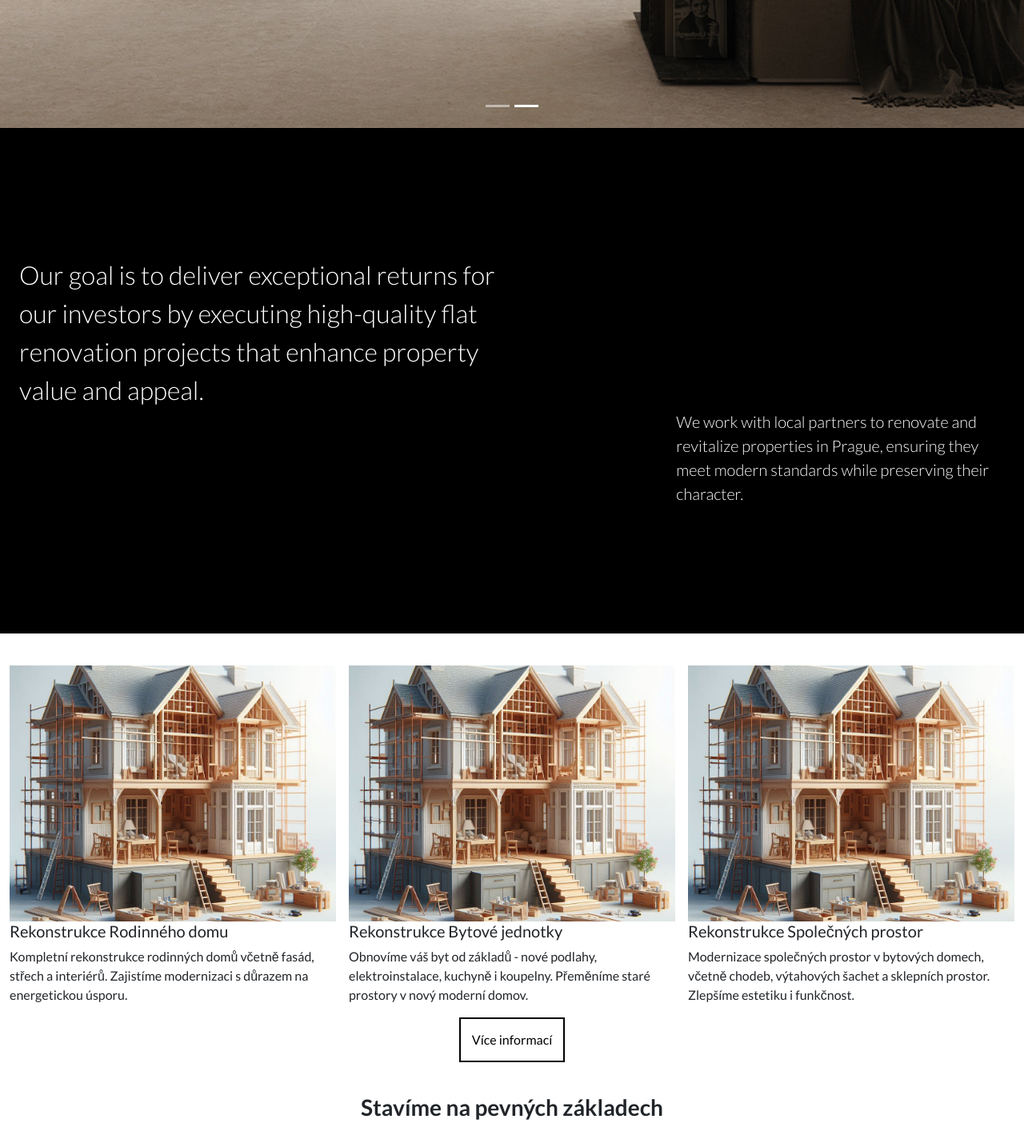
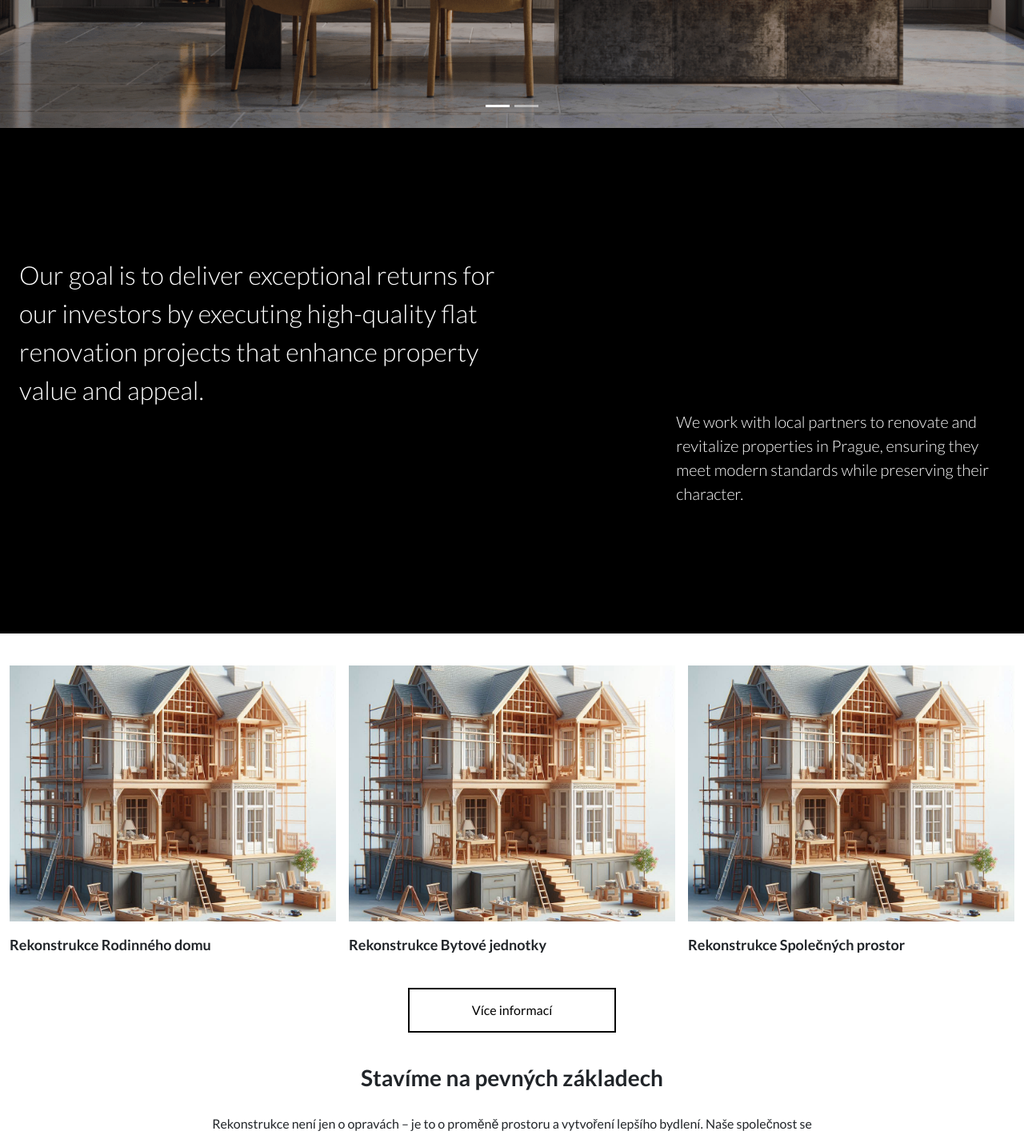
Before and after one commit to michael11plus/Stavebni-FE, a React (Create React App) app: page / in a window 1280 px wide. Shown: the part 640-2059 px from the top of the page at 80% size. Built offline with nearby package versions, Linux system fonts and the light colour scheme.

Commit message:
for this bitch ass

```diff
--- a/src/components/Body/Services.jsx
+++ b/src/components/Body/Services.jsx
@@ -1,18 +1,22 @@
-import React, { useState } from 'react';
-import { Container, Row, Col, Card } from 'react-bootstrap';
+import React, { useEffect, useState } from 'react';
+import { Container, Card } from 'react-bootstrap';
 import "../../styles/styles.css";
 import { servicesData } from '../../utils/mockupData';
-import { reconstruct_house } from '../../assets';
 
 const Services = () => {
     const [showServices, setShowServices] = useState(false);
+    const componentRef = React.useRef(null);
     const showServicesHandler = () => {
-        setShowServices(!showServices);
+        setShowServices((prev) => {
+            if (prev) {
+                componentRef.current?.scrollIntoView({ behavior: "smooth", block: "start" });
+            }
+            return !prev;
+        });
     };
 
     return (
-        <Container className='services-container' fluid>
-            {/* <h2>Naše služby</h2> */}
+        <Container ref={componentRef} className='services-container' fluid>
             <div className='justify-content-center base-width p-0 service-grid'>
                 {servicesData.map((service, index) => {
                     if (index > 2 && !showServices)
@@ -23,13 +27,13 @@ const Services = () => {
                                 <Card className="service-card">
                                     <img src={service.img} className='service-image'/>
                                 </Card>
-                                <h5 className="service-title">{service.title}</h5>
-                                <p className="service-caption">{service.caption}</p>
+                                <p className="service-title mt-3">{service.title}</p>
+                                {/* <p className="service-caption">{service.caption}</p> */}
                             </div>
                         )
                 })}
             </div>
-            <button className="button--black" onClick={showServicesHandler}>
+            <button className="button--black mt-4" onClick={showServicesHandler}>
                 Více informací
             </button>
         </Container>
--- a/src/components/LandingPage/Hero.jsx
+++ b/src/components/LandingPage/Hero.jsx
@@ -43,9 +43,9 @@ const Hero = () => {
     }, []);
 
     return (
-        <Container ref={heroRef} className='hero d-flex justify-content-center align-items-center flex-column p-0' fluid>
-            <Row className='base-width d-flex justify-content-center align-items-center'>
-                <Row className='p-0 m-0'>
+        <Container ref={heroRef} className='hero d-flex justify-content-center align-items-center flex-column' fluid>
+            <Row className='p-0 base-width d-flex justify-content-center align-items-center'>
+                <Row className='p-0'>
                     <Col ref={titleRef} className={`hero-title p-0 ${titleHit ? 'a--fade-in-move-right' : 'opacity-0'}`} xs={6}>
                         Our goal is to deliver exceptional returns for our investors by executing high-quality flat renovation projects that enhance property value and appeal.
                     </Col>
--- a/src/components/LandingPage/SwipeGallery.jsx
+++ b/src/components/LandingPage/SwipeGallery.jsx
@@ -8,7 +8,7 @@ import { kitchen_1, kitchen_2 } from '../../assets';
 const SwipeGallery = () => {
     return (
         <>
-            <Carousel  controls={false} interval={3000} style={{ background: 'rgba(0, 0, 0, 0.5)' }}>
+            <Carousel  controls={false} interval={2000} style={{ background: 'rgba(0, 0, 0, 0.5)' }}>
                     <Carousel.Item className='position-relative'>
                         <img className='w-100 flipped-image' src={kitchen_1} alt="Mordern kitchen 1" />
                         <div className='layer'></div>
--- a/src/styles/landing-page.css
+++ b/src/styles/landing-page.css
@@ -1,6 +1,7 @@
 .hero {
     background-color: black;
     color: white;
+    padding: 160px 24px !important;
 
     .hero-title {
         font-size: 2rem !important;
@@ -11,8 +12,4 @@
         font-size: 1.25rem !important;
         font-weight: 300 !important;
     }
-
-    > .row {
-        padding: 160px 24px !important;
-    }
 }
--- a/src/styles/styles.css
+++ b/src/styles/styles.css
@@ -29,7 +29,7 @@
 
 .service-grid {
     display: grid;
-    grid-template-columns: repeat(3, 1fr) !important; /* 3 equal-width columns */
+    grid-template-columns: repeat(1, 1fr) !important; /* 3 equal-width columns */
     gap: 16px !important; /* Space between columns */
     margin: 0 !important; /* Ensure no extra margin */
     padding: 0; /* Ensure no extra padding */
@@ -44,10 +44,13 @@
     text-align: center;
     border: none !important;
     /* transition: transform 0.2s ease-in-out; */
-
     cursor: pointer;
 }
 
+.service-title {
+    font-weight: 600;
+    font-size: 18px;
+}
 /*
 .service-card:hover {
     transform: scale(1.05);
@@ -176,6 +179,7 @@
     background-color: transparent;
     color: black;
     border: black solid 2px;
+    width: 260px;
     color: black;
     overflow: hidden;
     transition: color 0.2s ease, border-color 0.2s ease;
@@ -218,6 +222,19 @@
     overflow: hidden;
 }
 
+@media (min-width: 768px) { /* Medium screens (md) */
+    .service-grid {
+        grid-template-columns: repeat(2, 1fr) !important; /* 2 columns */
+    }
+}
+
+@media (min-width: 992px) { /* Large screens (lg) */
+    .service-grid {
+        grid-template-columns: repeat(3, 1fr) !important; /* 3 columns */
+    }
+}
+
+
 @media only screen and (min-width: 1300px) {
     .base-width {
         width: 1300px !important;
```
